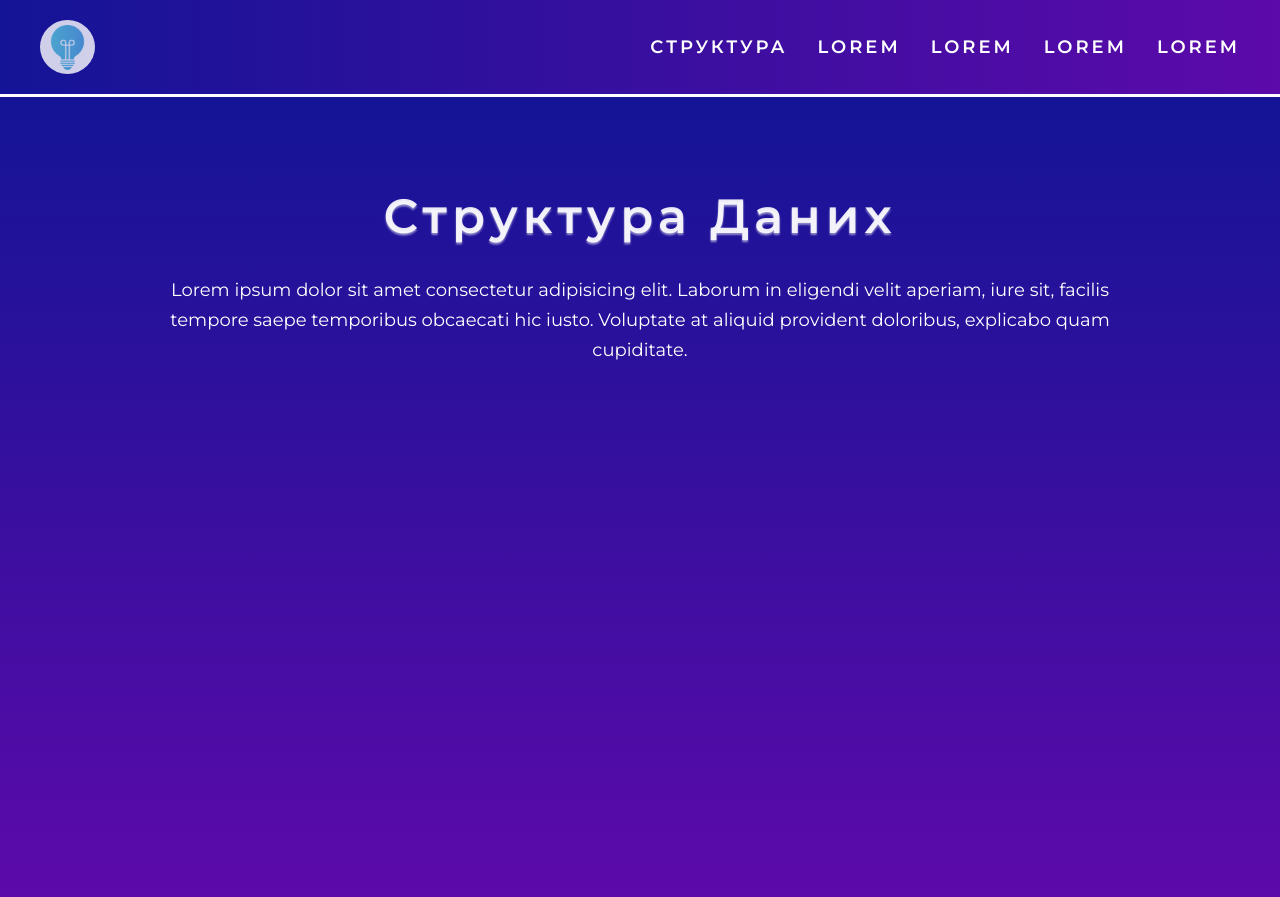
After one commit to Vladid25/hackaton, a Flask app: template hackaton2/app/templates/reserv.html in a window 1280 px wide. The commit adds this page. Run offline with Flask 3, Linux system fonts and the light colour scheme; the template is opened without the code that fills it, so the values that code supplies are empty.

Commit message:
added main page

```diff
--- /dev/null
+++ b/hackaton2/app/static/css/colors.css
@@ -0,0 +1 @@
+/*# sourceMappingURL=colors.css.map */
--- /dev/null
+++ b/hackaton2/app/static/css/colors.scss
@@ -0,0 +1,5 @@
+$color-main: #6102ba;
+$color-secondary: #031296;
+$color-text: #ffffff;
+$color-gradient-start: #141496;
+$color-gradient-end: #5c0aa9;
--- /dev/null
+++ b/hackaton2/app/static/css/header.scss
@@ -0,0 +1,31 @@
+.header{
+    background: linear-gradient(to right, $color-gradient-start, $color-gradient-end);
+    border-bottom: 3px solid $color-text;
+    box-shadow: 0px 10px 10px 10px $color-text;
+    padding: 10px 0;
+    &__nav{
+        display: flex;
+        justify-content: space-between;
+        align-items: center;
+    }
+    &__list{
+        display: flex;
+        justify-content: space-between;
+    }
+    &__item{
+        font-weight: 600;
+        text-transform: uppercase;
+        transition: opacity .3s transform .3s;
+        letter-spacing: 3px;
+        font-size: 18px;
+        transition: all .3s;
+        margin-right: 30px;
+        &:hover{
+            opacity: .7;
+            transform: scale(1.04);
+        }
+        &:last-of-type{
+            margin-right: 0;
+        }
+    }
+}
--- /dev/null
+++ b/hackaton2/app/static/css/structure.css
@@ -0,0 +1,5 @@
+.structure__text {
+  max-width: 1000px;
+  margin: 0 auto;
+  text-align: center;
+}/*# sourceMappingURL=structure.css.map */
--- /dev/null
+++ b/hackaton2/app/static/css/structure.scss
@@ -0,0 +1,9 @@
+@import 'colors';
+
+.structure{
+    &__text{
+        max-width: 1000px;
+        margin: 0 auto;
+        text-align: center;
+    }
+}
--- a/hackaton2/app/static/css/styles.css
+++ b/hackaton2/app/static/css/styles.css
@@ -1,77 +1,116 @@
-body {
-    font-family: 'Open Sans', sans-serif;
-    font-size: 16px;
-    line-height: 1.5;
-    color: #333;
-    background-color: #f9f9f9;
+.header {
+  background: linear-gradient(to right, #141496, #5c0aa9);
+  border-bottom: 3px solid #ffffff;
+  box-shadow: 0px 10px 10px 10px #ffffff;
+  padding: 10px 0;
+}
+.header__nav {
+  display: flex;
+  justify-content: space-between;
+  align-items: center;
+}
+.header__list {
+  display: flex;
+  justify-content: space-between;
+}
+.header__item {
+  font-weight: 600;
+  text-transform: uppercase;
+  transition: opacity 0.3s transform 0.3s;
+  letter-spacing: 3px;
+  font-size: 18px;
+  transition: all 0.3s;
+  margin-right: 30px;
+}
+.header__item:hover {
+  opacity: 0.7;
+  transform: scale(1.04);
+}
+.header__item:last-of-type {
+  margin-right: 0;
 }
 
-.image-container {
-    margin-bottom: 20px;
-    padding: 20px;
-    border: 1px solid #ddd;
-    border-radius: 10px;
-    box-shadow: 0 0 10px rgba(0, 0, 0, 0.1);
+.structure__text {
+  max-width: 1000px;
+  margin: 0 auto;
+  text-align: center;
 }
 
-.image-container img {
-    width: 100%;
-    height: auto;
-    margin-bottom: 10px;
+html {
+  box-sizing: border-box;
+  font-weight: 500;
+  color: #ffffff;
+  font-family: "Montserrat";
 }
 
-.image-container h3 {
-    margin-top: 0;
+*, *:before, *:after {
+  box-sizing: inherit;
 }
 
-.table-responsive {
-    overflow-x: auto;
+body, h1, h2, h3, h4, h5, h6, p, ol, ul {
+  margin: 0;
+  padding: 0;
+  font-weight: normal;
 }
 
-.table-responsive table {
-    width: 100%;
-    border-collapse: collapse;
+ol, ul {
+  list-style: none;
 }
 
-.table-responsive th, .table-responsive td {
-    padding: 10px;
-    border: 1px solid #ddd;
+img {
+  max-width: 100%;
+  height: auto;
 }
 
-.table-responsive th {
-    background-color: #f0f0f0;
+a {
+  text-decoration: none;
+  color: inherit;
+  cursor: pointer;
 }
 
-.table-responsive td {
-    text-align: center;
+.container {
+  max-width: 1220px;
+  padding: 10px;
+  margin: 0 auto;
 }
 
-.navbar {
-    background-color: #333;
-    color: #fff;
+.title {
+  font-size: 48px;
+  font-family: "Montserrat";
+  font-weight: 600;
+  text-align: center;
+  color: rgba(255, 255, 255, 0.9);
+  text-shadow: 0 2px 2px rgba(255, 255, 255, 0.5);
+  margin-bottom: 30px;
+  letter-spacing: 5px;
 }
 
-.navbar-brand {
-    font-weight: bold;
+.text {
+  font-size: 18px;
+  line-height: 30px;
+  margin-bottom: 10px;
 }
 
-.nav-link {
-    color: #fff;
+.logo {
+  background-color: #ffffff;
+  padding: 5px 5px 0px 5px;
+  border-radius: 50%;
+  opacity: 0.8;
+  transition: opacity 0.3s;
+}
+.logo:hover {
+  opacity: 1;
+}
+.logo__img {
+  max-width: 45px;
+  max-height: 45px;
 }
 
-.nav-link:hover {
-    color: #ccc;
-}
-.navbar-toggler-icon {
-    font-size: 24px;
+.section {
+  padding: 80px 0;
 }
 
-.footer {
-    padding: 20px;
-    background-color: #333;
-    color: #fff;
-}
-
-.footer span {
-    font-size: 14px;
-}
+.main {
+  min-height: 100vh;
+  background: linear-gradient(to bottom, #141496, #5c0aa9);
+}/*# sourceMappingURL=styles.css.map */
--- /dev/null
+++ b/hackaton2/app/static/css/styles.scss
@@ -0,0 +1,84 @@
+@import 'colors';
+@import 'header';
+@import 'structure';
+
+html {
+    box-sizing: border-box;
+    font-weight: 500;
+    color: $color-text;
+    font-family: "Montserrat";
+  }
+
+  *, *:before, *:after {
+    box-sizing: inherit;
+  }
+
+  body, h1, h2, h3, h4, h5, h6, p, ol, ul {
+    margin: 0;
+    padding: 0;
+    font-weight: normal;
+  }
+
+  ol, ul {
+    list-style: none;
+  }
+
+  img {
+    max-width: 100%;
+    height: auto;
+  }
+  a{
+    text-decoration: none;
+    color: inherit;
+    cursor: pointer;
+  }
+
+
+.container{
+    max-width: 1220px;
+    padding: 10px;
+    margin: 0 auto;
+}
+
+.title{
+    font-size: 48px;
+    font-family: "Montserrat";
+    font-weight: 600;
+    text-align: center;
+    color: rgba($color-text, .9);
+    text-shadow: 0 2px 2px rgba($color-text, 0.5);
+    margin-bottom: 30px;
+    letter-spacing: 5px;
+}
+
+.text{
+    font-size: 18px;
+    line-height: 30px;
+    margin-bottom: 10px;
+}
+
+.logo{
+    background-color: $color-text;
+    padding: 5px 5px 0px 5px;
+    border-radius: 50%;
+    opacity: .8;
+    transition: opacity .3s;
+    &:hover{
+        opacity: 1;
+    }
+    &__img{
+        max-width: 45px;
+        max-height: 45px;
+    }
+}
+
+
+
+.section{
+    padding: 80px 0;
+}
+
+.main{
+    min-height: 100vh;
+    background: linear-gradient(to bottom, $color-gradient-start, $color-gradient-end);
+}
--- /dev/null
+++ b/hackaton2/app/templates/reserv.html
@@ -0,0 +1,53 @@
+<!DOCTYPE html>
+<html lang="en">
+<head>
+    <meta charset="UTF-8">
+    <meta name="viewport" content="width=device-width, initial-scale=1.0">
+    <title>Sales Factors</title>
+    <link rel="preconnect" href="https://fonts.googleapis.com">
+    <link rel="preconnect" href="https://fonts.gstatic.com" crossorigin>
+    <link href="https://fonts.googleapis.com/css2?family=Roboto:ital,wght@0,100;0,300;0,400;0,500;0,700;0,900;1,100;1,300;1,400;1,500;1,700;1,900&display=swap" rel="stylesheet">
+    <link rel="preconnect" href="https://fonts.googleapis.com">
+    <link rel="preconnect" href="https://fonts.gstatic.com" crossorigin>
+    <link href="https://fonts.googleapis.com/css2?family=Montserrat:ital,wght@0,100..900;1,100..900&display=swap" rel="stylesheet">
+    <link rel="stylesheet" href="../static/css/styles.css">
+</head>
+<body>
+    <header class="header">
+        <div class="container">
+                <nav class="header__nav">
+                    <a href="#" class="logo">
+                        <img src="../static/images/logo.png" alt="Logo" class="logo__img">
+                    </a>
+                    <ul class="header__list">
+                        <li class="header__item">
+                            <a href="#structure" class="header__link">Структура</a>
+                        </li>
+                        <li class="header__item">
+                            <a href="#" class="header__link">lorem</a>
+                        </li>
+                        <li class="header__item">
+                            <a href="#" class="header__link">lorem</a>
+                        </li>
+                        <li class="header__item">
+                            <a href="#" class="header__link">lorem</a>
+                        </li>
+                        <li class="header__item">
+                            <a href="#" class="header__link">lorem</a>
+                        </li>
+                    </ul>
+                </nav>
+        </div>
+    </header>
+    <main class="main">
+        <section class="section structure-section" id="structure">
+            <div class="container">
+                <div class="structure__inner">
+                    <h2 class="title structure__title">Структура Даних</h2>
+                    <p class="text structure__text">Lorem ipsum dolor sit amet consectetur adipisicing elit. Laborum in eligendi velit aperiam, iure sit, facilis tempore saepe temporibus obcaecati hic iusto. Voluptate at aliquid provident doloribus, explicabo quam cupiditate.</p>
+                </div>
+            </div>
+        </section>
+    </main>
+</body>
+</html>
```
Also changed, not shown: hackaton2/app/static/images/logo.png (added), 3 other files.
